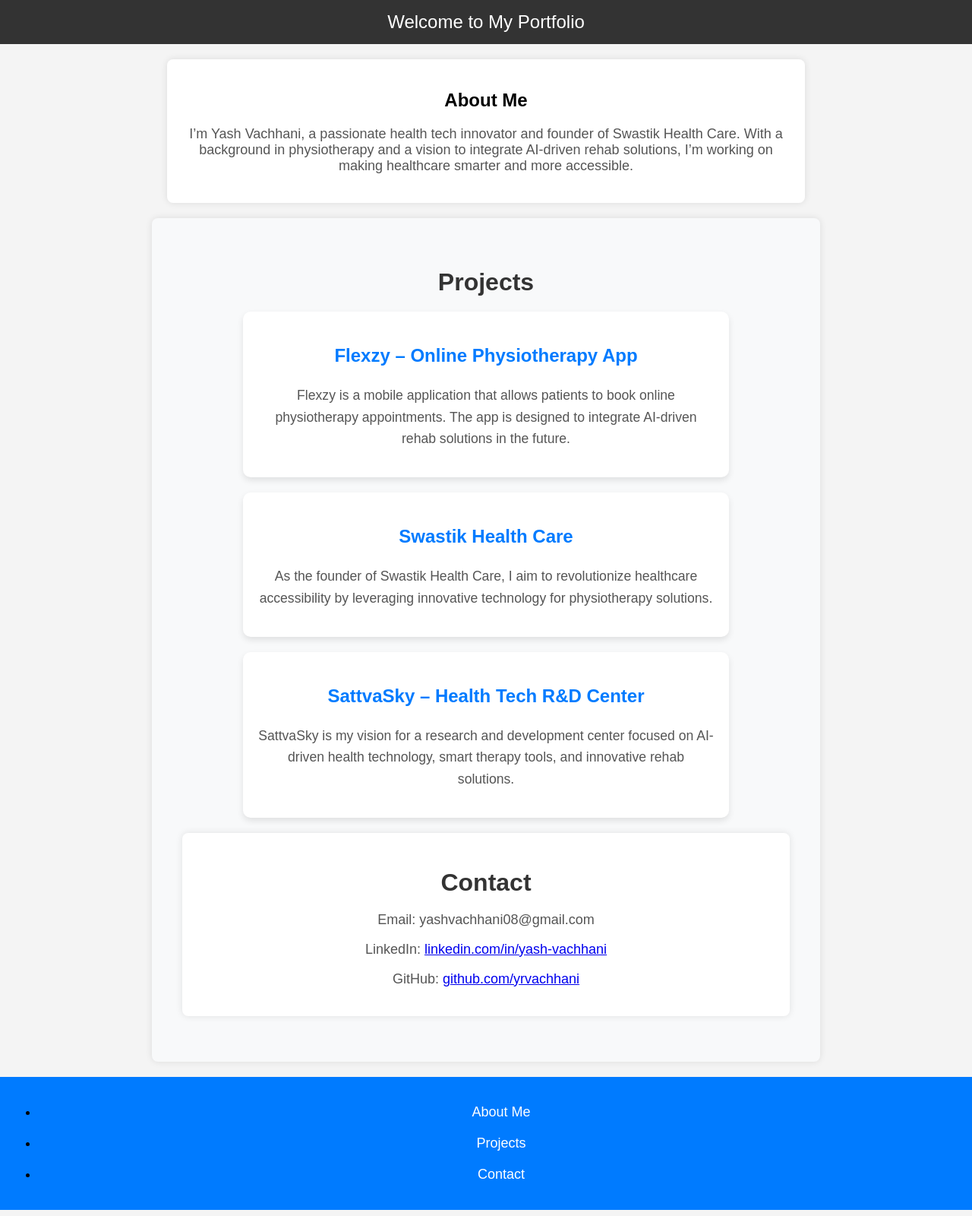
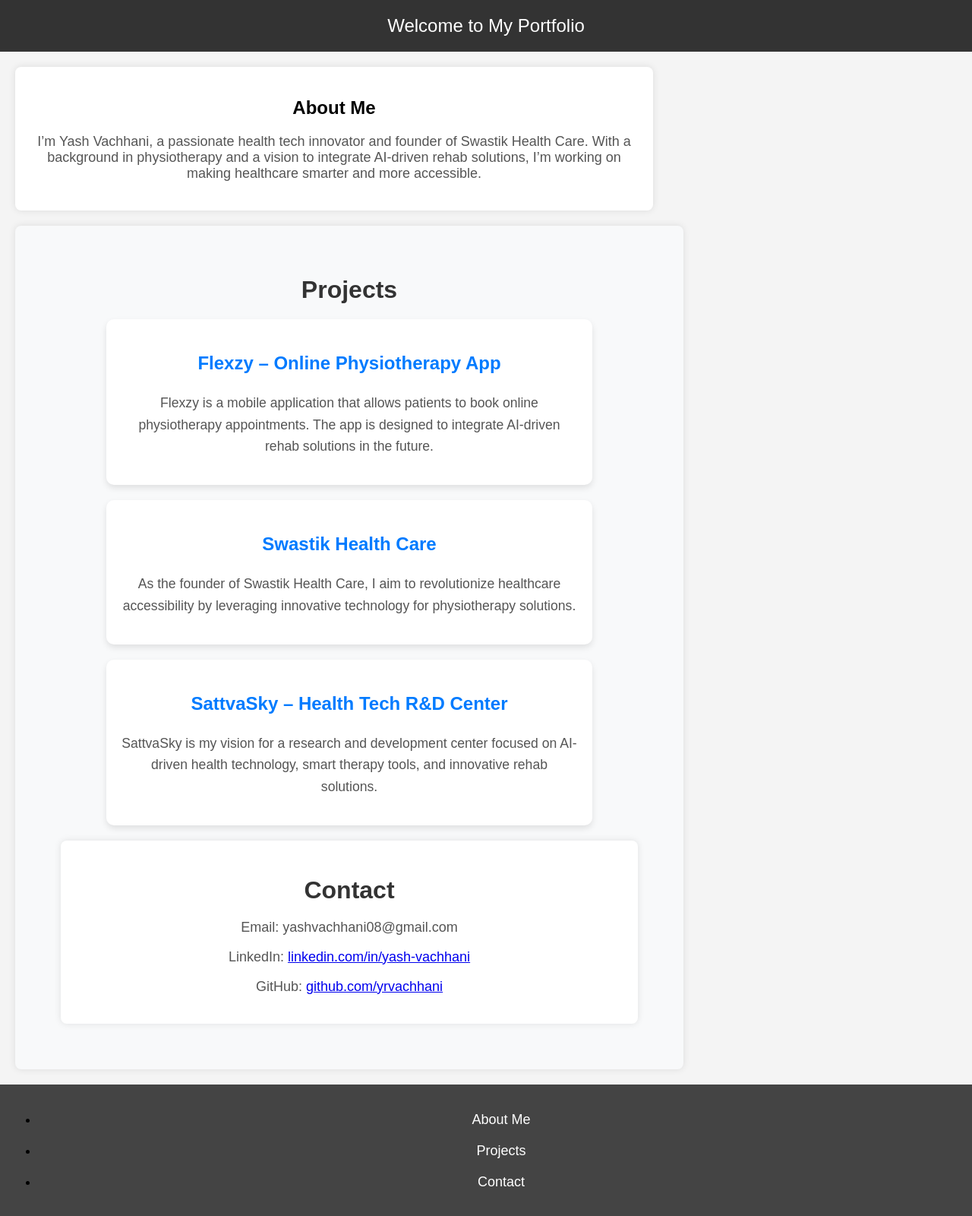
Before and after one commit to yrvachhani/yrvachhani.github.io, a plain HTML site: page index.html in a window 1280 px wide. Shown: the top 1600 px of the page at 76% size. Drawn offline with Linux system fonts and the light colour scheme.

Commit message:
Update style.css

```diff
--- a/style.css
+++ b/style.css
@@ -84,3 +84,52 @@ footer {
     bottom: 0;
     width: 100%;
 }
+body {
+    font-family: Arial, sans-serif;
+    margin: 0;
+    padding: 0;
+    background-color: #f4f4f4;
+}
+
+header {
+    background-color: #333;
+    color: white;
+    padding: 20px;
+    text-align: center;
+    font-size: 24px;
+}
+
+nav {
+    background-color: #444;
+    padding: 10px;
+    text-align: center;
+}
+
+nav a {
+    color: white;
+    text-decoration: none;
+    padding: 10px 20px;
+    display: inline-block;
+}
+
+nav a:hover {
+    background-color: #666;
+}
+
+section {
+    padding: 20px;
+    margin: 20px;
+    background: white;
+    border-radius: 8px;
+    box-shadow: 0px 0px 10px rgba(0, 0, 0, 0.1);
+}
+
+footer {
+    background-color: #333;
+    color: white;
+    text-align: center;
+    padding: 10px;
+    position: fixed;
+    bottom: 0;
+    width: 100%;
+}
```
